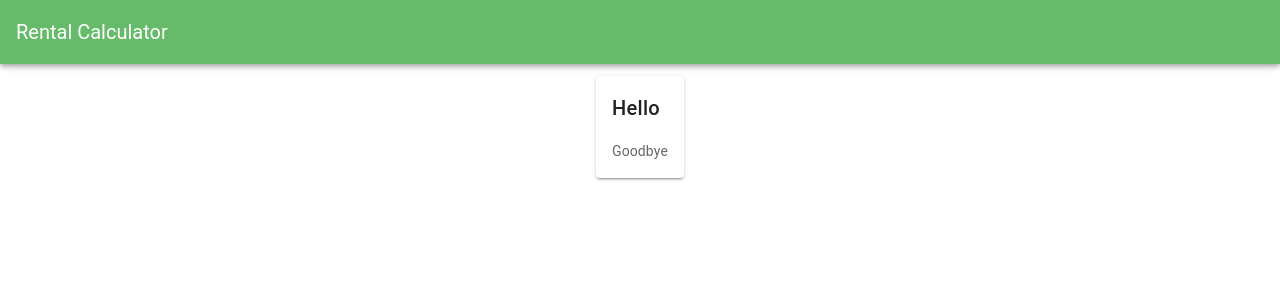
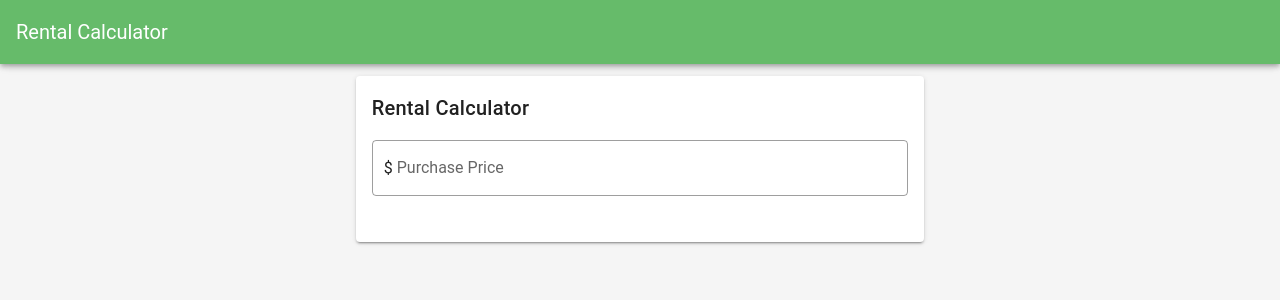
Before and after one commit to hesselapplications/rental-calculator, a Vue app: page / in a window 1280 px wide. Shown: the top 300 px of the page. Built offline with nearby package versions, Linux system fonts and the light colour scheme; a small style sheet from the web is missing.

Commit message:
Add Money Input

```diff
--- a/src/App.vue
+++ b/src/App.vue
@@ -8,7 +8,7 @@
       <v-toolbar-title>Rental Calculator</v-toolbar-title>
     </v-app-bar>
 
-    <v-main>
+    <v-main class="grey lighten-4">
       <router-view/>
     </v-main>
   </v-app>
--- /dev/null
+++ b/src/components/MoneyInput.vue
@@ -0,0 +1,13 @@
+<template>
+  <v-text-field
+    v-bind="$attrs"
+    v-on="$listeners"
+    outlined
+    prefix="$"
+    type="number"
+  ></v-text-field>
+</template>
+
+<script>
+export default {};
+</script>
--- a/src/components/RentalCalculator.vue
+++ /dev/null
@@ -1,21 +0,0 @@
-<template>
-  <v-container>
-    <v-row justify="center">
-      <v-col cols="auto">
-        <v-card>
-          <v-card-title>
-            Hello
-          </v-card-title>
-          <v-card-text>
-            Goodbye
-          </v-card-text>
-        </v-card>
-      </v-col>
-    </v-row>
-  </v-container>
-</template>
-
-<script>
-  export default {
-  }
-</script>
--- a/src/router/index.js
+++ b/src/router/index.js
@@ -6,7 +6,7 @@ Vue.use(VueRouter)
 const routes = [
   {
     path: '/',
-    component: () => import('../views/Home.vue')
+    component: () => import('../views/RentalCalculator.vue')
   }
 ]
 
--- a/src/views/Home.vue
+++ /dev/null
@@ -1,13 +0,0 @@
-<template>
-  <RentalCalculator/>
-</template>
-
-<script>
-import RentalCalculator from "@/components/RentalCalculator.vue";
-
-export default {
-  components: {
-    RentalCalculator,
-  },
-};
-</script>
--- /dev/null
+++ b/src/views/RentalCalculator.vue
@@ -0,0 +1,24 @@
+<template>
+  <v-container>
+    <v-row justify="center">
+      <v-col cols="6">
+        <v-card>
+          <v-card-title>Rental Calculator</v-card-title>
+          <v-card-text>
+            <money-input label="Purchase Price" placeholder="400000"></money-input>
+          </v-card-text>
+        </v-card>
+      </v-col>
+    </v-row>
+  </v-container>
+</template>
+
+<script>
+import MoneyInput from "@/components/MoneyInput.vue"
+
+export default {
+  components: {
+    MoneyInput
+  }
+};
+</script>
```
